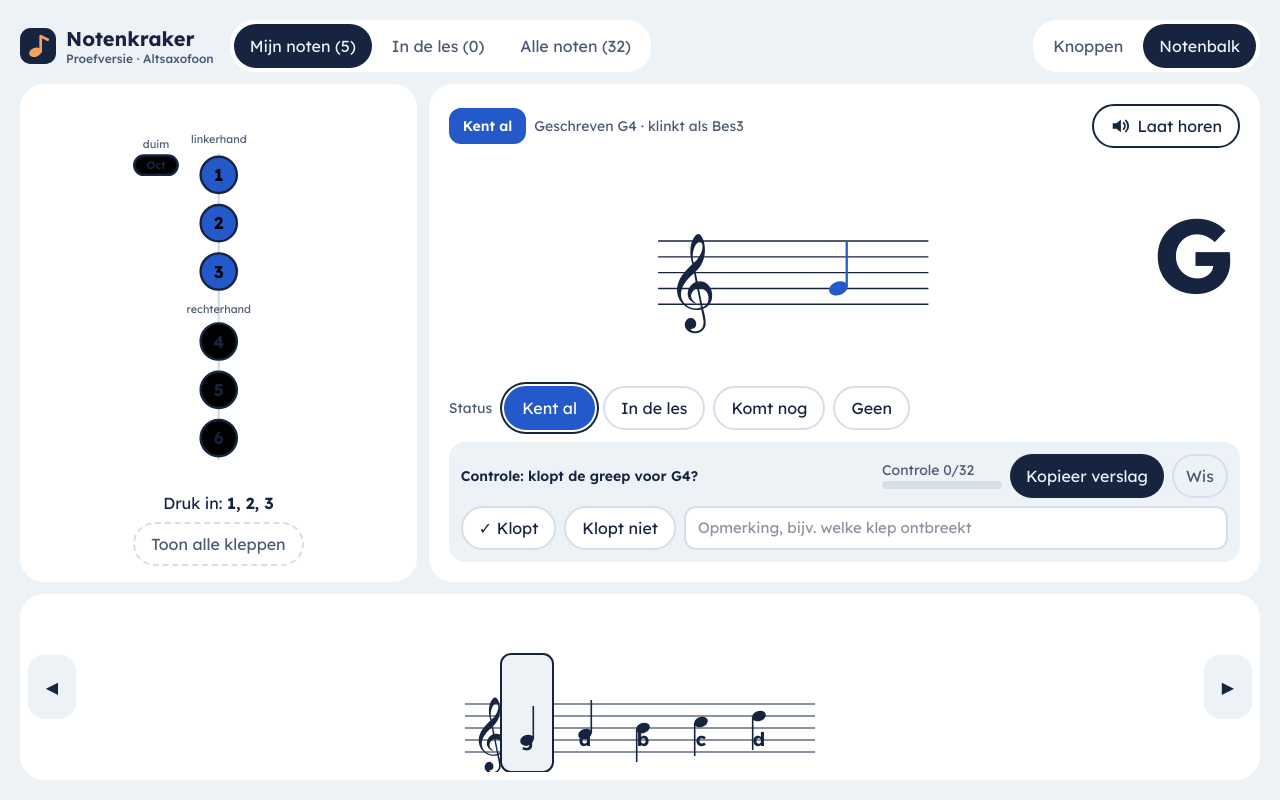
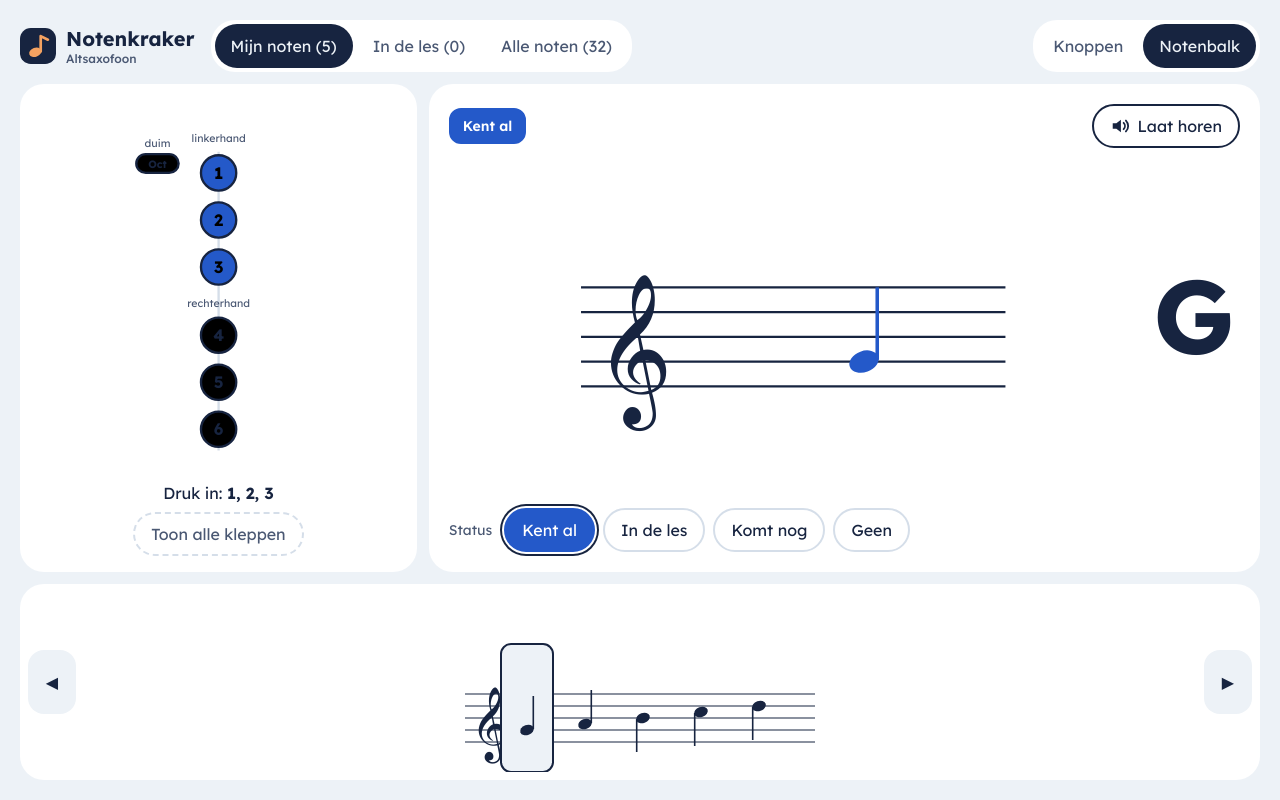
Before and after one commit to alwinvandijken/notenkraker, a React (Vite) app in the folder apps/web/: page / in a window 1280 px wide. Both pictures are taken after a click on the button "Notenbalk". Built offline with nearby package versions, Linux system fonts and the light colour scheme.

Commit message:
Proefconcept: controle verwijderd, notenbalk-kiezer zonder lettertjes (AC-107)

```diff
--- a/apps/web/src/App.tsx
+++ b/apps/web/src/App.tsx
@@ -3,7 +3,7 @@ import { Grepentabel } from "@/screens/Grepentabel";
 
 /**
  * Proefconcept (AC-107): alleen de grepentabel. Geen login, geen leerling en
- * geen spel; statussen en controles staan alleen in deze browser. De volledige
+ * geen spel; de notenstatus staat alleen in deze browser. De volledige
  * app (store, Learn, Game, Auth) blijft in de code staan en komt terug na het
  * proefconcept.
  */
--- a/apps/web/src/components/Staff.tsx
+++ b/apps/web/src/components/Staff.tsx
@@ -24,8 +24,8 @@ export function StaffNote({ note, clef, color = "var(--color-accent)" }: { note:
 export interface StaffRowNote { id: NoteId; color?: string; label?: string; sub?: string; selected?: boolean; badge?: { text: string; color: string } }
 
 /** Rij noten op één balk; klikbaar. Vaste hoogte, scrolt horizontaal. */
-export function StaffRow({ notes, clef, naming = "nl", onSelect, cursor, height = 230 }:
-  { notes: StaffRowNote[]; clef: Clef; naming?: NamingScheme; onSelect?: (id: NoteId, index: number) => void; cursor?: number; height?: number }) {
+export function StaffRow({ notes, clef, naming = "nl", onSelect, cursor, height = 230, showNames = true }:
+  { notes: StaffRowNote[]; clef: Clef; naming?: NamingScheme; onSelect?: (id: NoteId, index: number) => void; cursor?: number; height?: number; showNames?: boolean }) {
   const sp = 12, half = sp / 2, x0 = 70, dx = 58, w = x0 + Math.max(notes.length, 1) * dx + 6, h = height, base = 150;
   const y = (s: number) => base - s * half;
   return (
@@ -41,6 +41,7 @@ export function StaffRow({ notes, clef, naming = "nl", onSelect, cursor, height
           const top = Math.min(cy, base - 4 * sp) - 50;
           return (
             <g key={i} className={onSelect ? "cursor-pointer" : undefined} role={onSelect ? "button" : undefined} tabIndex={onSelect ? 0 : undefined}
+               aria-label={onSelect ? [n.label ?? noteName(p, naming), n.sub].filter(Boolean).join(" ") : undefined} aria-pressed={onSelect ? Boolean(n.selected) : undefined}
                onClick={() => onSelect?.(n.id, i)} onKeyDown={(e) => { if (onSelect && (e.key === "Enter" || e.key === " ")) { e.preventDefault(); onSelect(n.id, i); } }}>
               <rect x={cx - 26} y={top} width={52} height={h - top} rx={10} fill={n.selected ? "var(--color-bg)" : "transparent"} stroke={n.selected ? "currentColor" : "none"} strokeWidth={2} />
               {ledgerLines(pos).map((s) => <line key={s} x1={cx - 13} x2={cx + 13} y1={y(s)} y2={y(s)} stroke="currentColor" strokeWidth={1.2} />)}
@@ -50,8 +51,8 @@ export function StaffRow({ notes, clef, naming = "nl", onSelect, cursor, height
                 ? <line x1={cx + 6.3} x2={cx + 6.3} y1={cy - 1} y2={cy - 34} stroke={col} strokeWidth={1.6} />
                 : <line x1={cx - 6.3} x2={cx - 6.3} y1={cy + 1} y2={cy + 34} stroke={col} strokeWidth={1.6} />}
               {n.badge && <><circle cx={cx} cy={34} r={14} fill={n.badge.color} /><text x={cx} y={39} fontSize={13} fontWeight={800} textAnchor="middle" fill="#fff" fontFamily="var(--font-display)">{n.badge.text}</text></>}
-              <text x={cx} y={h - 26} fontSize={19} fontWeight={800} fill={col} textAnchor="middle" fontFamily="var(--font-display)">{n.label ?? noteName(p, naming)}</text>
-              {n.sub && <text x={cx} y={h - 9} fontSize={10} fill="var(--color-muted)" textAnchor="middle">{n.sub}</text>}
+              {showNames && <text x={cx} y={h - 26} fontSize={19} fontWeight={800} fill={col} textAnchor="middle" fontFamily="var(--font-display)">{n.label ?? noteName(p, naming)}</text>}
+              {showNames && n.sub && <text x={cx} y={h - 9} fontSize={10} fill="var(--color-muted)" textAnchor="middle">{n.sub}</text>}
             </g>
           );
         })}
--- a/apps/web/src/lib/poc.ts
+++ b/apps/web/src/lib/poc.ts
@@ -3,12 +3,8 @@ import type { NoteId, NoteStatus, StatusMap } from "@notenkraker/core";
 
 /**
  * Opslag voor het proefconcept (AC-107): geen leerling, geen backend.
- * Notenstatus en de controle door de docent staan alleen in deze browser.
+ * De notenstatus staat alleen in deze browser.
  */
-
-export type Verdict = "ok" | "fout";
-export interface Review { verdict: Verdict | null; comment: string }
-export type ReviewMap = Record<NoteId, Review>;
 
 function read<T>(key: string, fallback: T): T {
   try { const raw = localStorage.getItem(key); if (raw) return JSON.parse(raw) as T; } catch { /* geen opslag */ }
@@ -34,16 +30,6 @@ export function useStatuses(instrumentId: string, starter: NoteId[]) {
   return { statuses, setStatus };
 }
 
-export function useReviews(instrumentId: string) {
-  const [reviews, setAll] = usePersisted<ReviewMap>(`nk.poc.${instrumentId}.review`, () => ({}));
-  const setReview = (note: NoteId, patch: Partial<Review>) => {
-    const cur = reviews[note] ?? { verdict: null, comment: "" };
-    setAll({ ...reviews, [note]: { ...cur, ...patch } });
-  };
-  const clear = () => setAll({});
-  return { reviews, setReview, clear };
-}
-
 export function usePref<T extends string>(key: string, fallback: T): [T, (v: T) => void] {
   return usePersisted<T>(`nk.poc.${key}`, () => fallback);
 }
--- a/apps/web/src/screens/Grepentabel.tsx
+++ b/apps/web/src/screens/Grepentabel.tsx
@@ -1,14 +1,14 @@
-import { useEffect, useMemo, useRef, useState, type ReactNode } from "react";
-import { instrumentNotes, midiToPitch, noteName, parseId, soundingMidi, type Instrument, type NoteId, type NoteStatus } from "@notenkraker/core";
+import { useEffect, useMemo, useRef, useState } from "react";
+import { instrumentNotes, noteName, parseId, soundingMidi, type Instrument, type NoteId, type NoteStatus } from "@notenkraker/core";
 import { playMidi } from "@/audio/synth";
-import { useReviews, useStatuses, usePref, type Review, type ReviewMap } from "@/lib/poc";
+import { useStatuses, usePref } from "@/lib/poc";
 import { StaffNote, StaffRow } from "@/components/Staff";
 import { Fingering } from "@/components/Fingering";
 import { Segmented } from "@/components/ui";
 
 /**
- * Proefconcept (AC-107): alleen de grepentabel, zonder leerling of spel.
- * Bedoeld om de grepen per noot door een docent te laten controleren.
+ * Proefconcept (AC-107): alleen de grepentabel, zonder leerling of spel,
+ * zoals hij er in de echte app uit gaat zien.
  *
  * Vanaf 768 px breed (iPad staand en liggend) past alles op één scherm:
  * kopregel, sax links, noot rechts, notenkiezer onderaan als één schuifbare rij.
@@ -23,7 +23,6 @@
 
 const cap = (s: string) => s.charAt(0).toUpperCase() + s.slice(1);
 const display = (id: NoteId) => cap(noteName(parseId(id), "nl"));
-const withOctave = (id: NoteId) => { const p = parseId(id); return `${cap(noteName(p, "nl"))}${p.octave}`; };
 
 function octaveLabel(id: NoteId, range: [string, string]): string {
   const o = parseId(id).octave, lo = parseId(range[0]).octave, hi = parseId(range[1]).octave;
@@ -44,7 +43,6 @@ const panel = "rounded-3xl bg-surface";
 export function Grepentabel({ instrument }: { instrument: Instrument }) {
   const all = useMemo(() => instrumentNotes(instrument), [instrument]);
   const { statuses, setStatus } = useStatuses(instrument.id, instrument.starterNotes);
-  const { reviews, setReview, clear } = useReviews(instrument.id);
   const [filter, setFilter] = usePref<Filter>("filter", "mine");
   const [view, setView] = usePref<View>("view", "buttons");
   const [showAll, setShowAll] = useState(false);
@@ -57,9 +55,6 @@ export function Grepentabel({ instrument }: { instrument: Instrument }) {
   const fingering = options[Math.min(alt, Math.max(options.length - 1, 0))] ?? [];
   const needed = useMemo(() => new Set(all.filter((n) => statuses[n]).flatMap((n) => instrument.fingerings[n]?.[0] ?? [])), [all, statuses, instrument]);
   const keyNames = fingering.map((k) => instrument.keyNames[k] ?? k);
-  const sounding = soundingMidi(current, instrument.transposition);
-  const soundingId = (() => { const p = midiToPitch(sounding); return `${cap(noteName(p, "nl"))}${p.octave}`; })();
-  const review = reviews[current] ?? { verdict: null, comment: "" };
   const counts = { mine: all.filter((n) => statuses[n]).length, les: all.filter((n) => statuses[n] === "les").length, all: all.length };
 
   const select = (n: NoteId) => { setSel(n); setAlt(0); };
@@ -74,7 +69,7 @@ export function Grepentabel({ instrument }: { instrument: Instrument }) {
             <ellipse cx="17" cy="27" rx="7" ry="5" fill="var(--color-les)" transform="rotate(-20 17 27)" />
             <path d="M23 26V9l8 4" stroke="var(--color-les)" strokeWidth="3" fill="none" strokeLinecap="round" strokeLinejoin="round" />
           </svg>
-          <h1 className="font-display font-bold text-xl m-0 leading-tight">Notenkraker<span className="block text-xs font-medium text-muted">Proefversie · {instrument.name}</span></h1>
+          <h1 className="font-display font-bold text-xl m-0 leading-tight">Notenkraker<span className="block text-xs font-medium text-muted">{instrument.name}</span></h1>
         </div>
         <Segmented value={filter} onChange={setFilter} label="Welke noten"
           options={FILTERS.map(([v, t]) => [v, `${t} (${counts[v]})`] as [Filter, string])} />
@@ -106,8 +101,7 @@ export function Grepentabel({ instrument }: { instrument: Instrument }) {
             <span className={`text-sm font-semibold px-3 py-1.5 rounded-xl border-2 ${statusClass(statuses[current])}`}>
               {STATUS.find(([v]) => v === (statuses[current] ?? ""))?.[1]}
             </span>
-            <span className="text-muted text-sm">Geschreven {withOctave(current)} · klinkt als {soundingId}</span>
-            <button type="button" onClick={() => playMidi(sounding, 1.2)}
+            <button type="button" onClick={() => playMidi(soundingMidi(current, instrument.transposition), 1.2)}
               className="ml-auto inline-flex items-center gap-2 min-h-11 px-4 rounded-full border-2 border-fg font-semibold cursor-pointer">
               <svg width="20" height="20" viewBox="0 0 22 22" aria-hidden="true"><path d="M3 8h4l5-4v14l-5-4H3z" fill="currentColor" /><path d="M15 7.5a5 5 0 010 7M17.5 5a8.5 8.5 0 010 12" stroke="currentColor" strokeWidth="2" fill="none" strokeLinecap="round" /></svg>
               Laat horen
@@ -134,10 +128,6 @@ export function Grepentabel({ instrument }: { instrument: Instrument }) {
               );
             })}
           </div>
-
-          <ReviewPanel note={current} review={review} onChange={(p) => setReview(current, p)}>
-            <ReviewSummary instrument={instrument} notes={all} reviews={reviews} onClear={clear} />
-          </ReviewPanel>
         </section>
       </main>
 
@@ -147,11 +137,11 @@ export function Grepentabel({ instrument }: { instrument: Instrument }) {
           {visible.length === 0 ? (
             <p className="text-muted m-0 px-2">Nog geen noten in deze lijst. Kies "Alle noten" en geef een noot een status.</p>
           ) : view === "buttons" ? (
-            <NoteButtons notes={visible} current={current} statuses={statuses} reviews={reviews} range={instrument.range} onSelect={select} />
+            <NoteButtons notes={visible} current={current} statuses={statuses} range={instrument.range} onSelect={select} />
           ) : (
             <div className="[&>div]:border-0 [&>div]:py-0">
-              <StaffRow clef={instrument.clef} naming="nl" height={170} onSelect={(id) => select(id)}
-                notes={visible.map((n) => ({ id: n, selected: n === current, sub: octaveLabel(n, instrument.range), color: reviews[n]?.verdict === "fout" ? "var(--color-wrong)" : undefined }))} />
+              <StaffRow clef={instrument.clef} naming="nl" height={180} showNames={false} onSelect={(id) => select(id)}
+                notes={visible.map((n) => ({ id: n, selected: n === current, sub: octaveLabel(n, instrument.range) }))} />
             </div>
           )}
         </div>
@@ -161,101 +151,20 @@ export function Grepentabel({ instrument }: { instrument: Instrument }) {
   );
 }
 
-function NoteButtons({ notes, current, statuses, reviews, range, onSelect }:
-  { notes: NoteId[]; current: NoteId; statuses: Record<NoteId, NoteStatus>; reviews: ReviewMap; range: [string, string]; onSelect: (n: NoteId) => void }) {
+function NoteButtons({ notes, current, statuses, range, onSelect }:
+  { notes: NoteId[]; current: NoteId; statuses: Record<NoteId, NoteStatus>; range: [string, string]; onSelect: (n: NoteId) => void }) {
   const row = useRef<HTMLDivElement>(null);
   // Houd de gekozen noot in beeld als je met Vorige/Volgende door de rij gaat.
   useEffect(() => { row.current?.querySelector<HTMLElement>('[aria-pressed="true"]')?.scrollIntoView({ block: "nearest", inline: "nearest", behavior: "smooth" }); }, [current]);
   return (
     <div ref={row} className="flex gap-2 overflow-x-auto py-1.5 px-1 [scrollbar-width:thin]">
-      {notes.map((n) => {
-        const r = reviews[n]?.verdict;
-        return (
-          <button key={n} type="button" aria-pressed={n === current} onClick={() => onSelect(n)}
-            aria-label={`${withOctave(n)}${r === "ok" ? ", klopt" : r === "fout" ? ", klopt niet" : ""}`}
-            className={`relative shrink-0 w-14 h-14 p-0 rounded-2xl border-2 font-display font-bold cursor-pointer grid place-content-center justify-items-center gap-0.5 aria-pressed:outline-3 aria-pressed:outline-fg aria-pressed:outline-offset-2 ${statusClass(statuses[n])}`}>
-            <span className={`leading-none ${parseId(n).accidental ? "text-base" : "text-xl"}`}>{display(n)}</span>
-            {octaveLabel(n, range) && <span className="leading-none text-[10px] font-medium opacity-80">{octaveLabel(n, range)}</span>}
-            {r && <span aria-hidden="true" className={`absolute -top-1 -right-1 w-5 h-5 rounded-full text-[11px] font-bold flex items-center justify-center text-white ${r === "ok" ? "bg-ok" : "bg-wrong"}`}>{r === "ok" ? "✓" : "!"}</span>}
-          </button>
-        );
-      })}
+      {notes.map((n) => (
+        <button key={n} type="button" aria-pressed={n === current} onClick={() => onSelect(n)}
+          className={`shrink-0 w-14 h-14 p-0 rounded-2xl border-2 font-display font-bold cursor-pointer grid place-content-center justify-items-center gap-0.5 aria-pressed:outline-3 aria-pressed:outline-fg aria-pressed:outline-offset-2 ${statusClass(statuses[n])}`}>
+          <span className={`leading-none ${parseId(n).accidental ? "text-base" : "text-xl"}`}>{display(n)}</span>
+          {octaveLabel(n, range) && <span className="leading-none text-[10px] font-medium opacity-80">{octaveLabel(n, range)}</span>}
+        </button>
+      ))}
     </div>
   );
 }
-
-function ReviewPanel({ note, review, onChange, children }: { note: NoteId; review: Review; onChange: (p: Partial<Review>) => void; children?: ReactNode }) {
-  return (
-    <div className="rounded-2xl bg-bg p-3 flex flex-wrap items-center gap-2">
-      <div className="w-full flex flex-wrap items-center gap-2">
-        <span className="text-sm font-semibold">Controle: klopt de greep voor {withOctave(note)}?</span>
-        {children}
-      </div>
-      <button type="button" aria-pressed={review.verdict === "ok"} onClick={() => onChange({ verdict: review.verdict === "ok" ? null : "ok" })}
-        className={`min-h-11 px-4 rounded-full border-2 font-semibold cursor-pointer ${review.verdict === "ok" ? "bg-ok border-ok text-white" : "bg-surface border-line"}`}>✓ Klopt</button>
-      <button type="button" aria-pressed={review.verdict === "fout"} onClick={() => onChange({ verdict: review.verdict === "fout" ? null : "fout" })}
-        className={`min-h-11 px-4 rounded-full border-2 font-semibold cursor-pointer ${review.verdict === "fout" ? "bg-wrong border-wrong text-white" : "bg-surface border-line"}`}>Klopt niet</button>
-      <label htmlFor={`comment-${note}`} className="sr-only">Opmerking bij {withOctave(note)}</label>
-      <input id={`comment-${note}`} key={note} defaultValue={review.comment}
-        placeholder="Opmerking, bijv. welke klep ontbreekt"
-        onBlur={(e) => { if (e.target.value !== review.comment) onChange({ comment: e.target.value }); }}
-        onKeyDown={(e) => { if (e.key === "Enter") (e.target as HTMLInputElement).blur(); }}
-        className="flex-1 min-w-[180px] min-h-11 rounded-xl border-2 border-line bg-surface px-3 text-[15px]" />
-    </div>
-  );
-}
-
-function ReviewSummary({ instrument, notes, reviews, onClear }: { instrument: Instrument; notes: NoteId[]; reviews: ReviewMap; onClear: () => void }) {
-  const [state, setState] = useState<"" | "copied" | "manual" | "confirm">("");
-  const ok = notes.filter((n) => reviews[n]?.verdict === "ok");
-  const wrong = notes.filter((n) => reviews[n]?.verdict === "fout");
-  const open = notes.filter((n) => !reviews[n]?.verdict);
-  const commentOnly = notes.filter((n) => !reviews[n]?.verdict && reviews[n]?.comment);
-
-  const report = [
-    `Notenkraker – controle grepen ${instrument.name} (${new Date().toLocaleDateString("nl-NL")})`,
-    `${ok.length} klopt, ${wrong.length} klopt niet, ${open.length} nog niet bekeken (van ${notes.length}).`,
-    "",
-    "KLOPT NIET",
-    ...(wrong.length ? wrong.map((n) => `- ${withOctave(n)} [${(instrument.fingerings[n]?.[0] ?? []).join(" ")}]: ${reviews[n]?.comment || "(geen opmerking)"}`) : ["- geen"]),
-    ...(commentOnly.length ? ["", "OPMERKINGEN ZONDER OORDEEL", ...commentOnly.map((n) => `- ${withOctave(n)}: ${reviews[n]!.comment}`)] : []),
-    "",
-    `KLOPT: ${ok.map(withOctave).join(", ") || "-"}`,
-    `NOG NIET BEKEKEN: ${open.map(withOctave).join(", ") || "-"}`,
-  ].join("\n");
-
-  async function copy() {
-    try { await navigator.clipboard.writeText(report); setState("copied"); }
-    catch { setState("manual"); }
-  }
-
-  return (
-    <div className="ml-auto flex items-center gap-2">
-      <div className="flex flex-col gap-1 min-w-[120px]">
-        <span className="text-sm text-muted tabular-nums leading-none">Controle {ok.length + wrong.length}/{notes.length}{wrong.length ? ` · ${wrong.length} fout` : ""}</span>
-        <div className="h-2 rounded-full bg-line overflow-hidden flex" aria-hidden="true">
-          <div className="bg-ok" style={{ width: `${(ok.length / notes.length) * 100}%` }} />
-          <div className="bg-wrong" style={{ width: `${(wrong.length / notes.length) * 100}%` }} />
-        </div>
-      </div>
-      <button type="button" onClick={copy} className="min-h-11 px-4 rounded-full bg-fg text-bg font-semibold cursor-pointer">{state === "copied" ? "Gekopieerd" : "Kopieer verslag"}</button>
-      {state === "confirm" ? (
-        <span className="flex gap-1">
-          <button type="button" onClick={() => { onClear(); setState(""); }} className="min-h-11 px-3 rounded-full bg-wrong text-white font-semibold cursor-pointer">Ja, wis</button>
-          <button type="button" onClick={() => setState("")} className="min-h-11 px-3 rounded-full border-2 border-line font-semibold cursor-pointer">Nee</button>
-        </span>
-      ) : (
-        <button type="button" onClick={() => setState("confirm")} className="min-h-11 px-3 rounded-full border-2 border-line text-muted font-medium cursor-pointer">Wis</button>
-      )}
-      {state === "manual" && (
-        <div className="fixed inset-0 z-10 bg-black/40 flex items-center justify-center p-4" role="dialog" aria-label="Verslag">
-          <div className="bg-surface rounded-3xl p-5 w-full max-w-xl flex flex-col gap-3">
-            <label htmlFor="report" className="text-sm text-muted">Kopiëren lukte niet. Selecteer de tekst en kopieer hem zelf.</label>
-            <textarea id="report" readOnly value={report} rows={12} className="w-full rounded-xl border-2 border-line bg-bg px-3 py-2 font-mono text-sm" onFocus={(e) => e.target.select()} />
-            <button type="button" onClick={() => setState("")} className="self-end min-h-11 px-4 rounded-full bg-fg text-bg font-semibold cursor-pointer">Sluiten</button>
-          </div>
-        </div>
-      )}
-    </div>
-  );
-}
```
